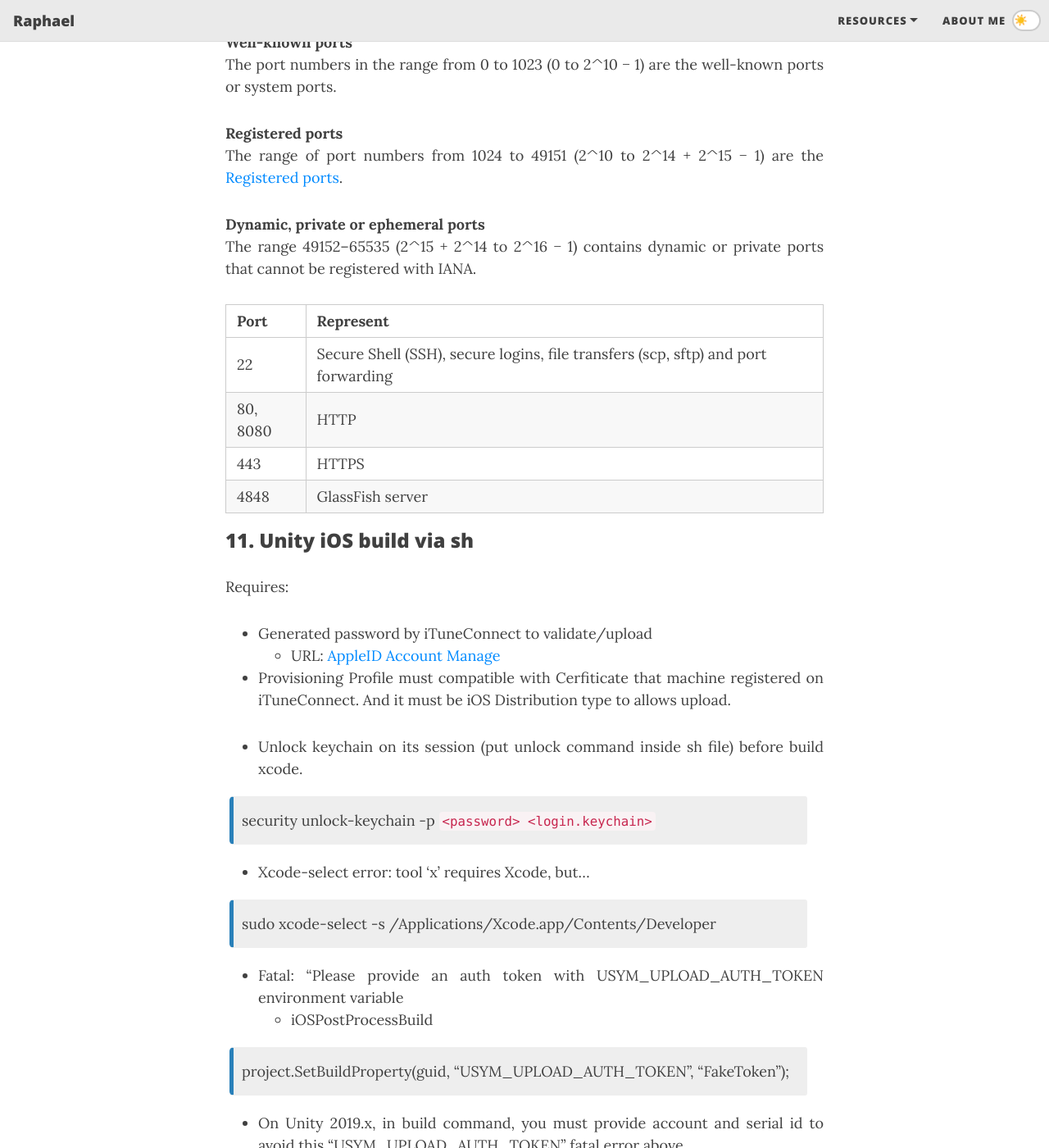
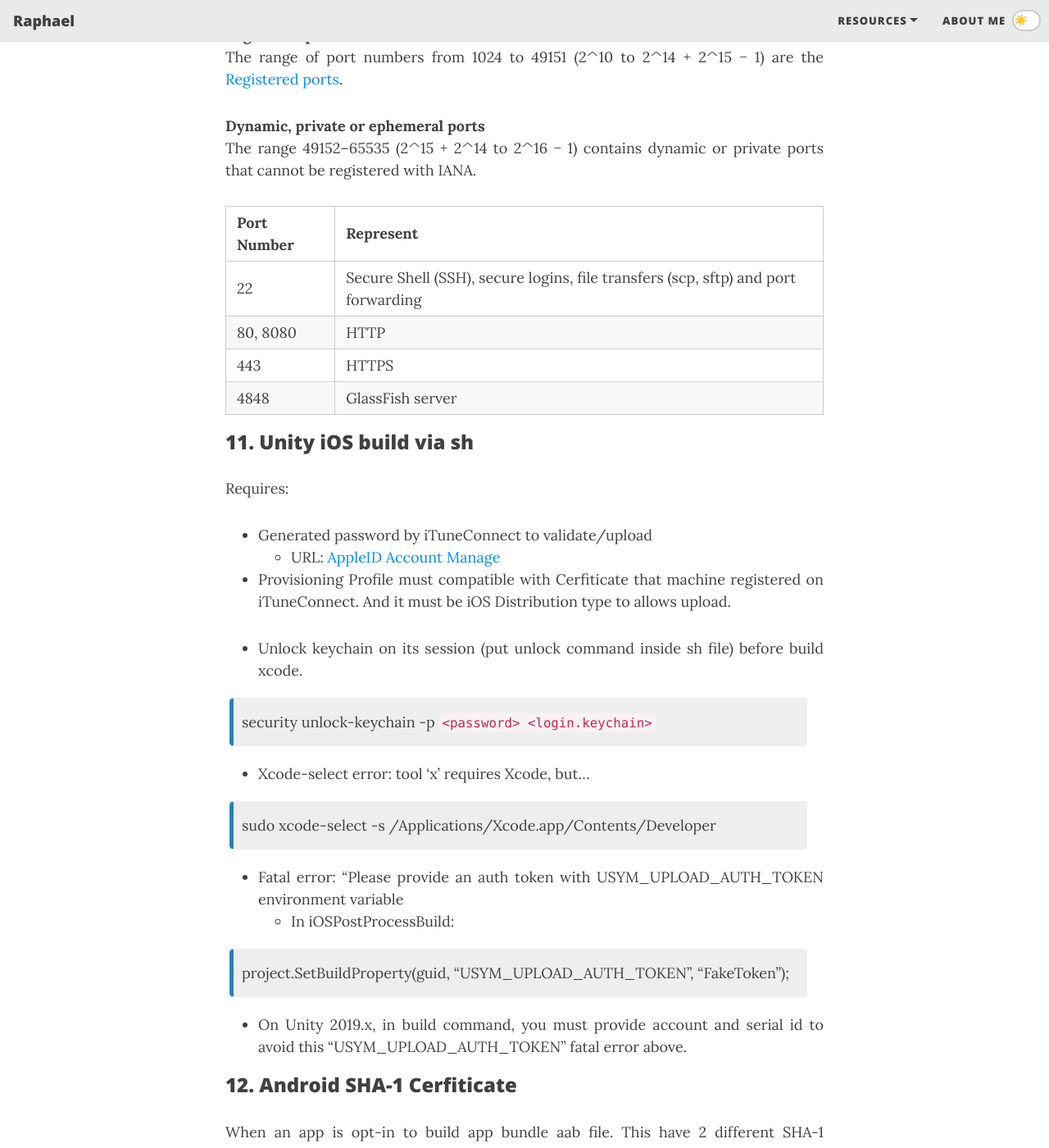
Before and after one commit to raphlee/raphlee.github.io, a Jekyll site: the page built from _posts/2022-02-09-useful-things.md, in a window 1280 px wide and 1400 px high, scrolled down 2552 px. Shown: the whole window at 82% size. Built offline with Jekyll 4.4.1, drawn with Linux system fonts in a browser that asks for light colours; nearby versions of some CDN libraries; some of the changed text lies outside the part shown.

Commit message:
Keep updating...

```diff
--- a/_posts/2022-02-09-useful-things.md
+++ b/_posts/2022-02-09-useful-things.md
@@ -23,7 +23,6 @@
 
 ### 3. Body Language
 TED: [Youtube Link 1](https://www.youtube.com/watch?v=Ks-_Mh1QhMc)
-
 WIRED: [Youtube Link 2](https://www.youtube.com/watch?v=4jwUXV4QaTw)
 
 
@@ -52,17 +51,13 @@
 
 ### 7. Shadow and things
 We can use Depth setup for Camera to capture the Depth of scene then use that capture as RawImage Texture to apply to surface’s material to draw shadow on that.
--> That requires writing a shader to adapt shadow implementation.
+=> That requires writing a shader to adapt shadow implementation.
 
 Idea: [Idea Link](https://www.littlechicken.nl/shadows/)
-
 Projector:
 [Projector Link 1](https://docs.unity3d.com/Manual/class-Projector.html),
 [Projector Link 2](https://forum.unity.com/threads/how-to-get-fake-shadows-like-that.386450/)
-
 Mobile Essential: [Unity Pack Demo](https://www.youtube.com/watch?v=uCAonqAOeTY&list=PLX2vGYjWbI0TqhYQCgUgrS_KACZadVRXU&index=7)
-
-
 Shader Mobile: [Mobile Shader Essentials: Lit/Unlit](https://assetstore.unity.com/packages/vfx/shaders/mobile-shader-essentials-lit-unlit-138629)
 
 
@@ -95,7 +90,7 @@
 The range 49152–65535 (2^15 + 2^14 to 2^16 − 1) contains dynamic or private ports that cannot be registered with IANA.
 
 
-| Port | Represent |
+| Port Number | Represent |
 | :------ |:--- |
 | 22 | Secure Shell (SSH), secure logins, file transfers (scp, sftp) and port forwarding |
 | 80, 8080 | HTTP |
@@ -120,8 +115,8 @@
 {: .box-note}
 sudo xcode-select -s /Applications/Xcode.app/Contents/Developer
 
-- Fatal: “Please provide an auth token with USYM_UPLOAD_AUTH_TOKEN environment variable
-    - iOSPostProcessBuild
+- Fatal error: “Please provide an auth token with USYM_UPLOAD_AUTH_TOKEN environment variable
+    - In iOSPostProcessBuild:
 
 {: .box-note}
 project.SetBuildProperty(guid, “USYM_UPLOAD_AUTH_TOKEN”, “FakeToken”);
@@ -131,7 +126,6 @@
 
 ### 12. Android SHA-1 Cerfiticate
 When an app is opt-in to build app bundle aab file. This have 2 different SHA-1 according to user keystore and another one generated by Google itself.
-
 So when you create game service (achievement, leaderboard, etc) you must link app 2 times with different SHA-1 to avoid error sign in.
 
 You need to notice things on: [Google Developer Console](https://console.developers.google.com/)
```
